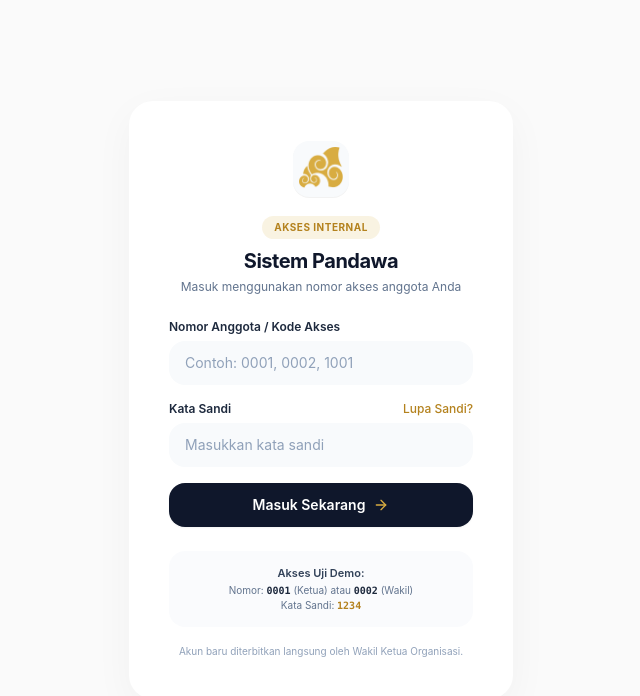
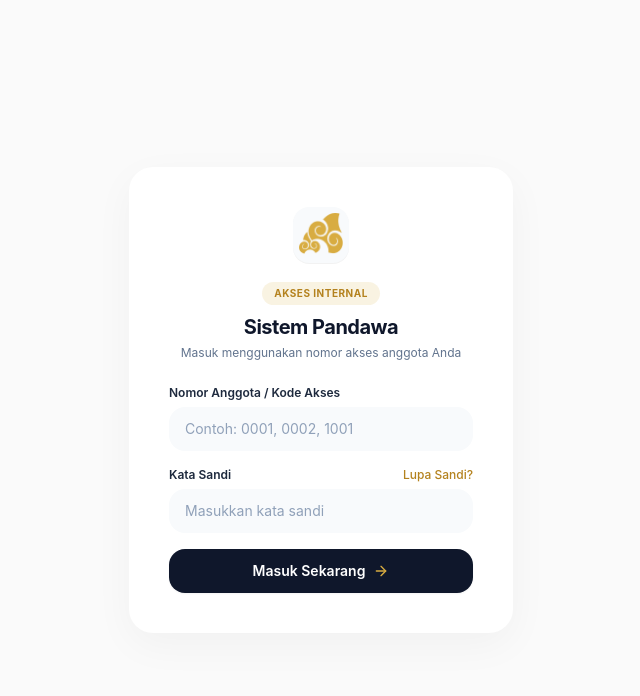
Before and after one commit to farhanmunada/pandawa-app, a Next.js app: page /sign-in in a window 1280 px wide. Shown: the top 696 px of the page, without its empty margins (319-959 px from the left). Built offline with nearby package versions, Linux system fonts and the light colour scheme; no server answers.

Commit message:
clean(auth): remove demo credentials text from sign-in UI

```diff
--- a/src/app/(auth)/sign-in/page.tsx
+++ b/src/app/(auth)/sign-in/page.tsx
@@ -135,26 +135,6 @@ export default function SignInPage() {
             )}
           </button>
         </form>
-
-        {/* Petunjuk Kredensial Uji Akses */}
-        <div className="mt-6 rounded-2xl bg-slate-50/70 p-3.5 text-center">
-          <p className="text-[11px] font-semibold text-slate-700">
-            Akses Uji Demo:
-          </p>
-          <p className="mt-0.5 text-[10px] text-slate-500">
-            Nomor: <span className="font-mono font-bold text-slate-800">0001</span> (Ketua) atau <span className="font-mono font-bold text-slate-800">0002</span> (Wakil)
-          </p>
-          <p className="text-[10px] text-slate-500">
-            Kata Sandi: <span className="font-mono font-bold text-[#B4821E]">1234</span>
-          </p>
-        </div>
-
-        {/* Catatan Hak Kelola Wakil Ketua */}
-        <div className="mt-4 text-center">
-          <p className="text-[10px] text-slate-400 leading-relaxed">
-            Akun baru diterbitkan langsung oleh Wakil Ketua Organisasi.
-          </p>
-        </div>
       </div>
     </div>
   );
```
